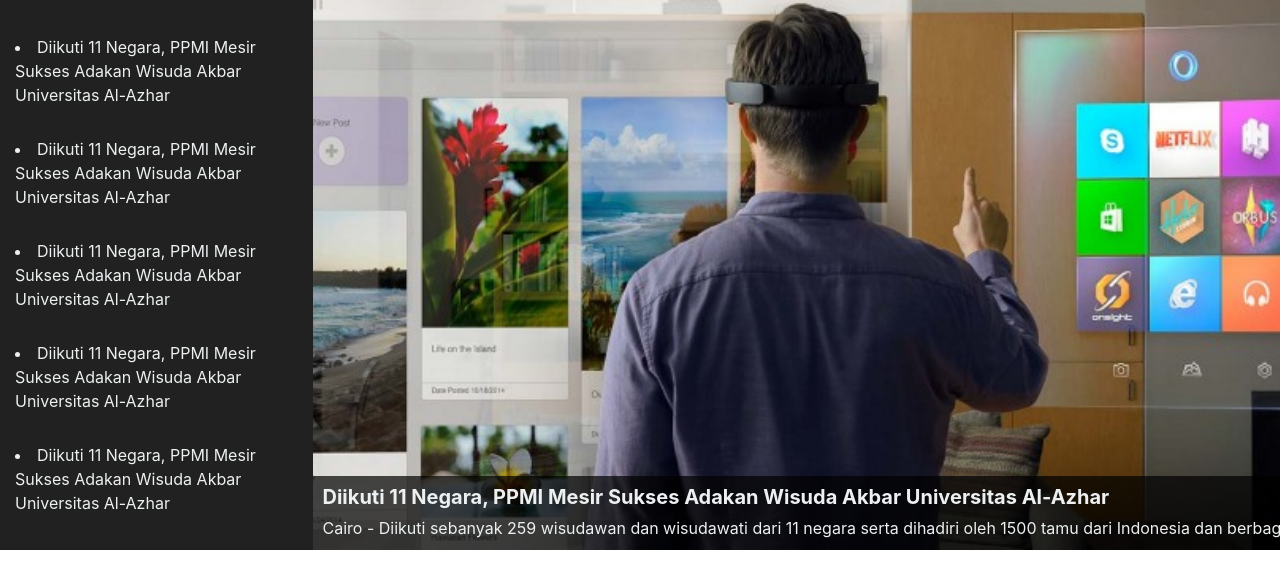
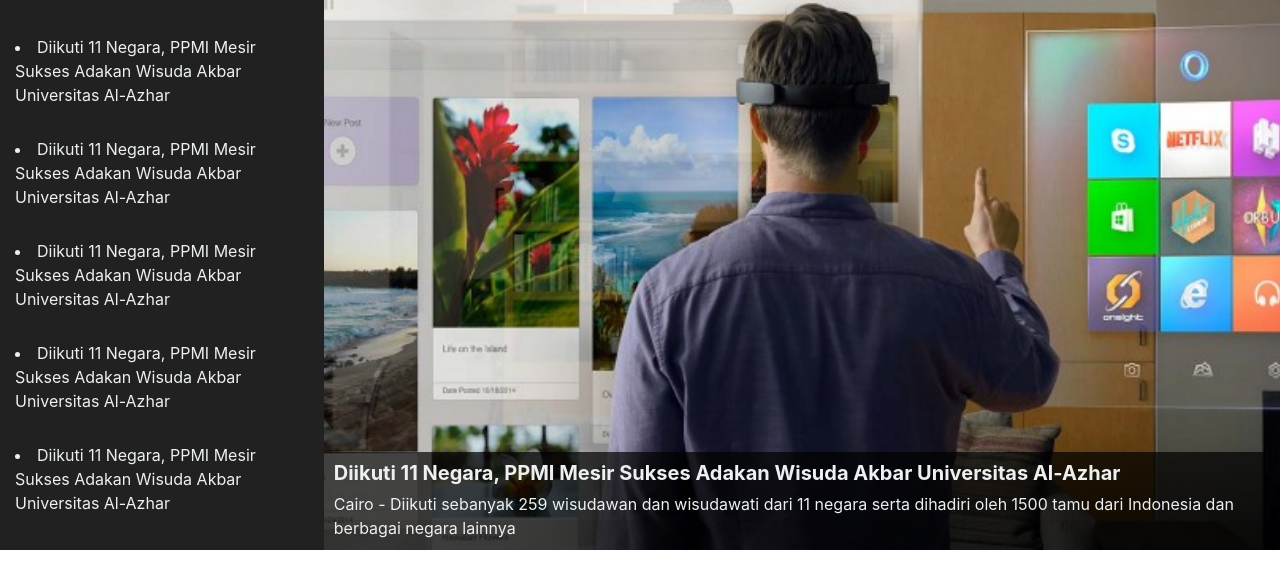
Before and after one commit to capt4ce/story_slider, a plain HTML site: page index.html in a window 1280 px wide. Drawn offline with Linux system fonts and the light colour scheme.

Commit message:
css mostly done

```diff
--- a/index.html
+++ b/index.html
@@ -34,8 +34,12 @@
             color: #9E9E9E
         }
 
+        .row {
+            margin-right: 0px;
+        }
+
         #slider-main {
-            padding: 0px;
+            /* padding: 0px; */
             margin: 0px;
             overflow: hidden;
             max-height: 550px;
@@ -75,6 +79,7 @@
         }
 
         .slider-description {
+            white-space: initial;
             position: absolute;
             bottom: 0px;
             left: 0px;
```
